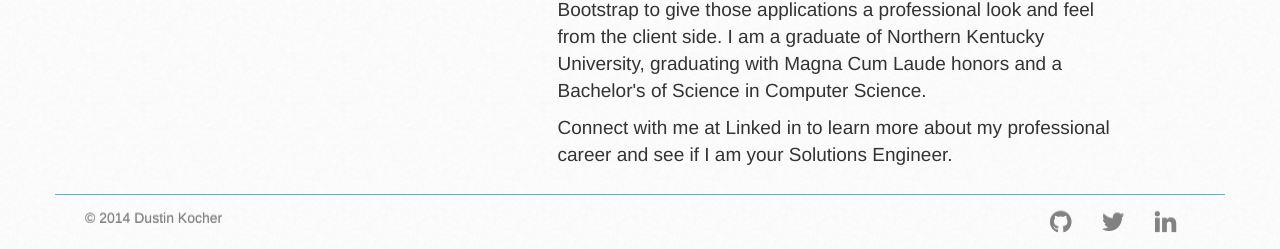
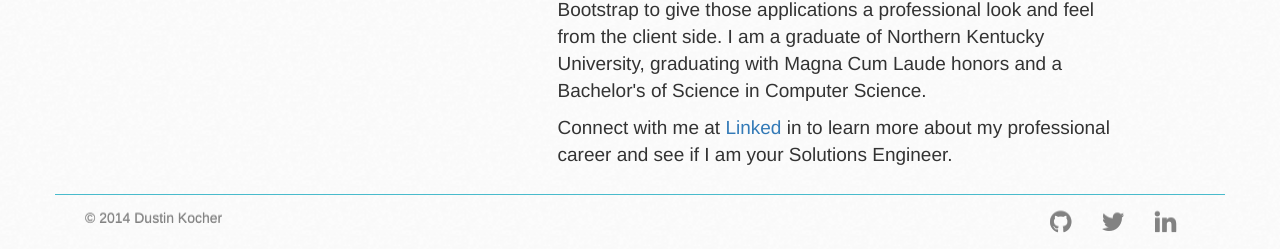
Before and after one commit to huihuiyihan/dtkocher.github.io, a Jekyll site: the page built from index.html, in a window 1280 px wide and 900 px high, scrolled down 1077 px. Shown: the part 648-897 px from the top of the window. Built offline with Jekyll 4.4.1, drawn with Linux system fonts in a browser that asks for light colours; nearby versions of some CDN libraries; part of the change alters nothing that is shown.

```diff
--- a/index.html
+++ b/index.html
@@ -46,7 +46,9 @@ background_text_line2: >
         graduating with Magna Cum Laude honors and a Bachelor's of Science in Computer Science.
       </p>
       <p>
-        Connect with me at Linked in to learn more about my professional career and see if I am your Solutions Engineer.
+        Connect with me at
+        <a href="https://linkedin.com/in/{{ site.linkedin_username }}">Linked</a>
+        in to learn more about my professional career and see if I am your Solutions Engineer.
       </p>
     </div>
   </div>
```
